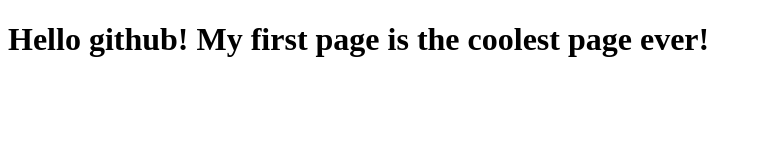
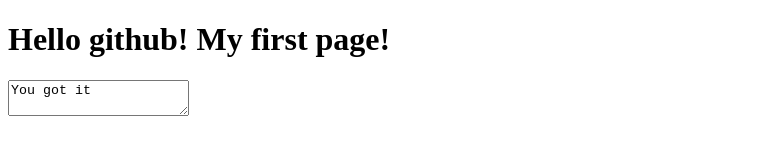
Before and after one commit to bt1234/coursera-test, a plain HTML site: page site/index.html in a window 1280 px wide. Shown: the whole page, without its empty margins (0-762 px from the left). Drawn offline with Linux system fonts and the light colour scheme.

Commit message:
test text field added

```diff
--- a/site/index.html
+++ b/site/index.html
@@ -4,6 +4,7 @@
 	<title>Hello github</title>
 </head>
 <body>
-<h1>Hello github! My first page is the coolest page ever!</h1>
+<h1>Hello github! My first page!</h1>
+<textarea>You got it</textarea>
 </body>
 </html>
```
